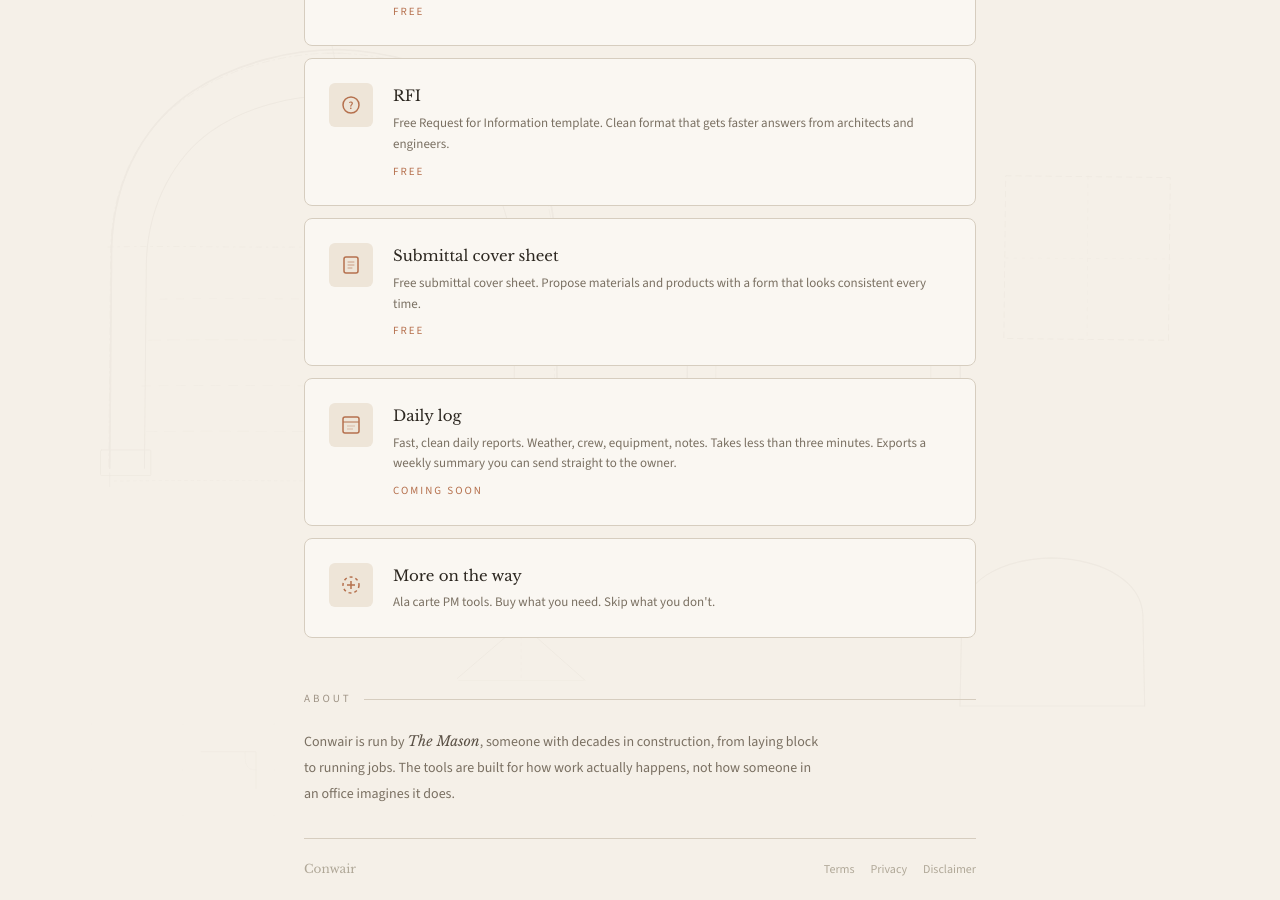
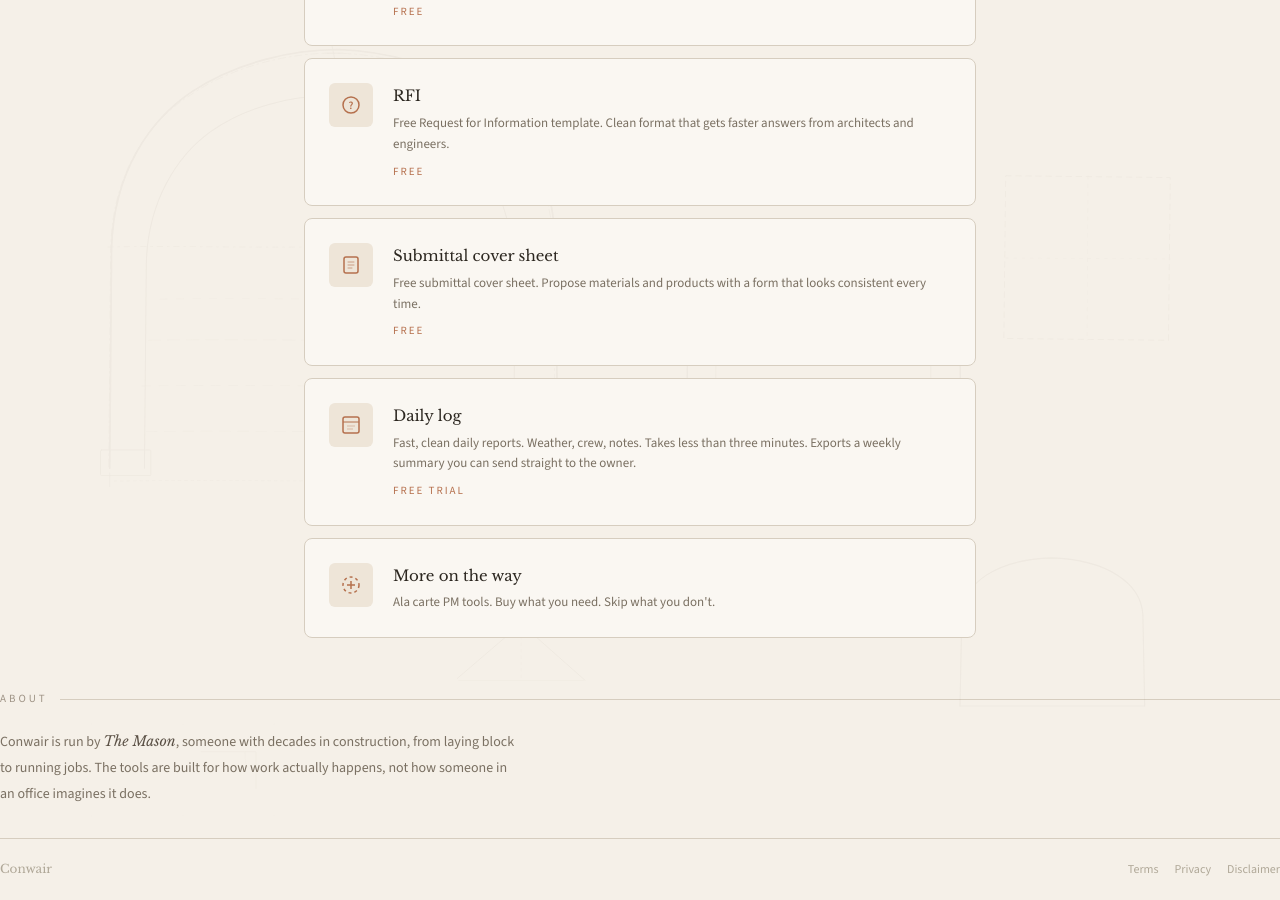
Before and after one commit to oldmanyellsathema/Conwair, a Jekyll site: the page built from index.md, in a window 1280 px wide and 900 px high, scrolled down 841 px. Built offline with Jekyll 4.4.1, drawn with Linux system fonts in a browser that asks for light colours.

Commit message:
Revise daily log tool description and status
Updated tool description and status for daily log.

```diff
--- a/_layouts/home.html
+++ b/_layouts/home.html
@@ -75,7 +75,7 @@ layout: default
       <div class="tool-status">Free</div>
     </div>
   </a>
-  <div class="tool-card">
+  <a href="https://app.conwair.com" class="tool-card" style="text-decoration:none;color:inherit;">
     <div class="tool-badge">
       <svg viewBox="0 0 22 22" fill="none" xmlns="http://www.w3.org/2000/svg">
         <rect x="3" y="3" width="16" height="16" rx="2" stroke="#b5704d" stroke-width="1.5"/>
@@ -86,9 +86,10 @@ layout: default
     </div>
     <div class="tool-info">
       <div class="tool-name">Daily log</div>
-      <div class="tool-desc">Fast, clean daily reports. Weather, crew, equipment, notes. Takes less than three minutes. Exports a weekly summary you can send straight to the owner.</div>
-      <div class="tool-status">Coming soon</div>
+      <div class="tool-desc">Fast, clean daily reports. Weather, crew, notes. Takes less than three minutes. Exports a weekly summary you can send straight to the owner.</div>
+      <div class="tool-status">Free trial</div>
     </div>
+  </a>
   </div>
   <div class="tool-card">
     <div class="tool-badge">
```
